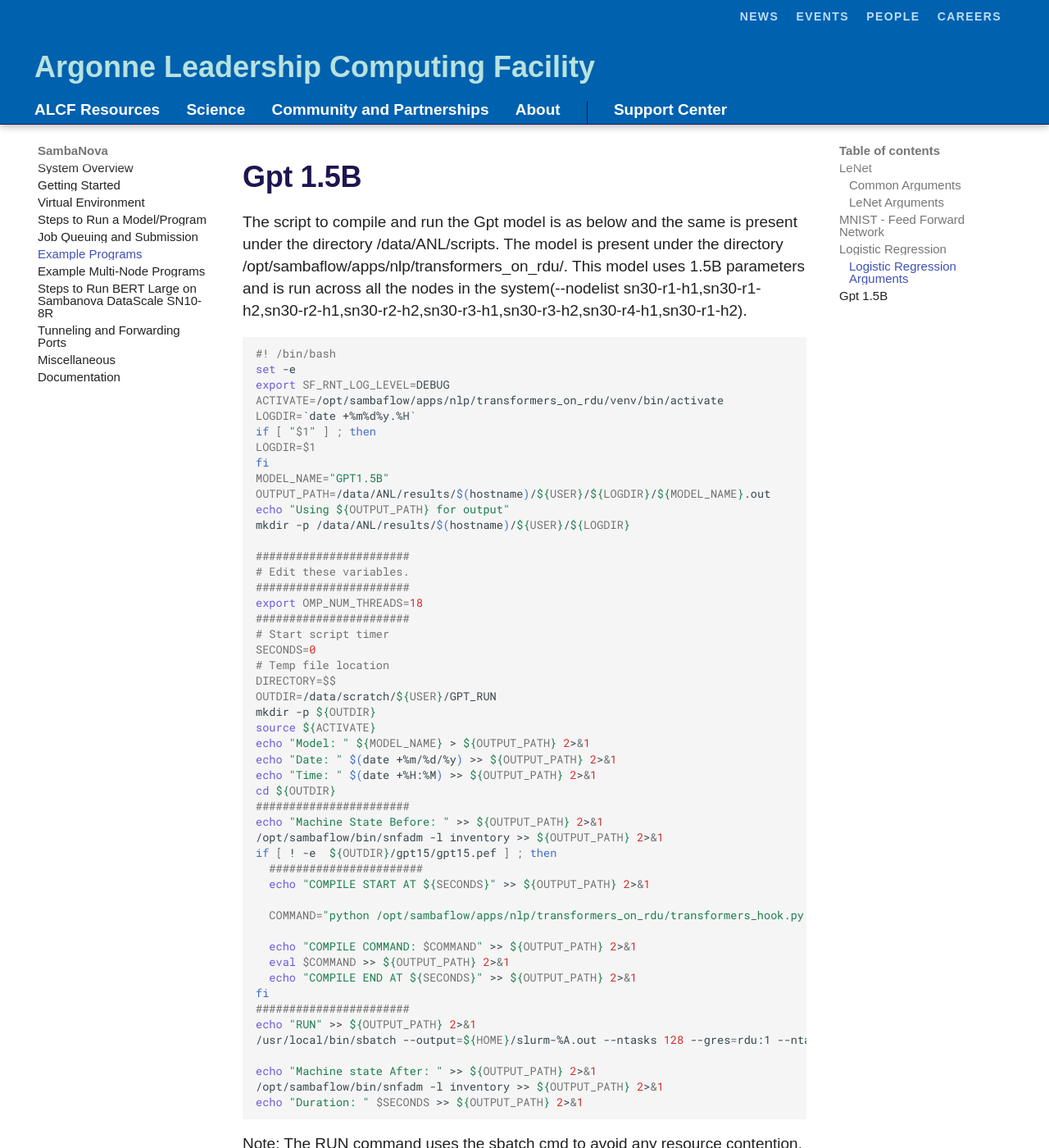
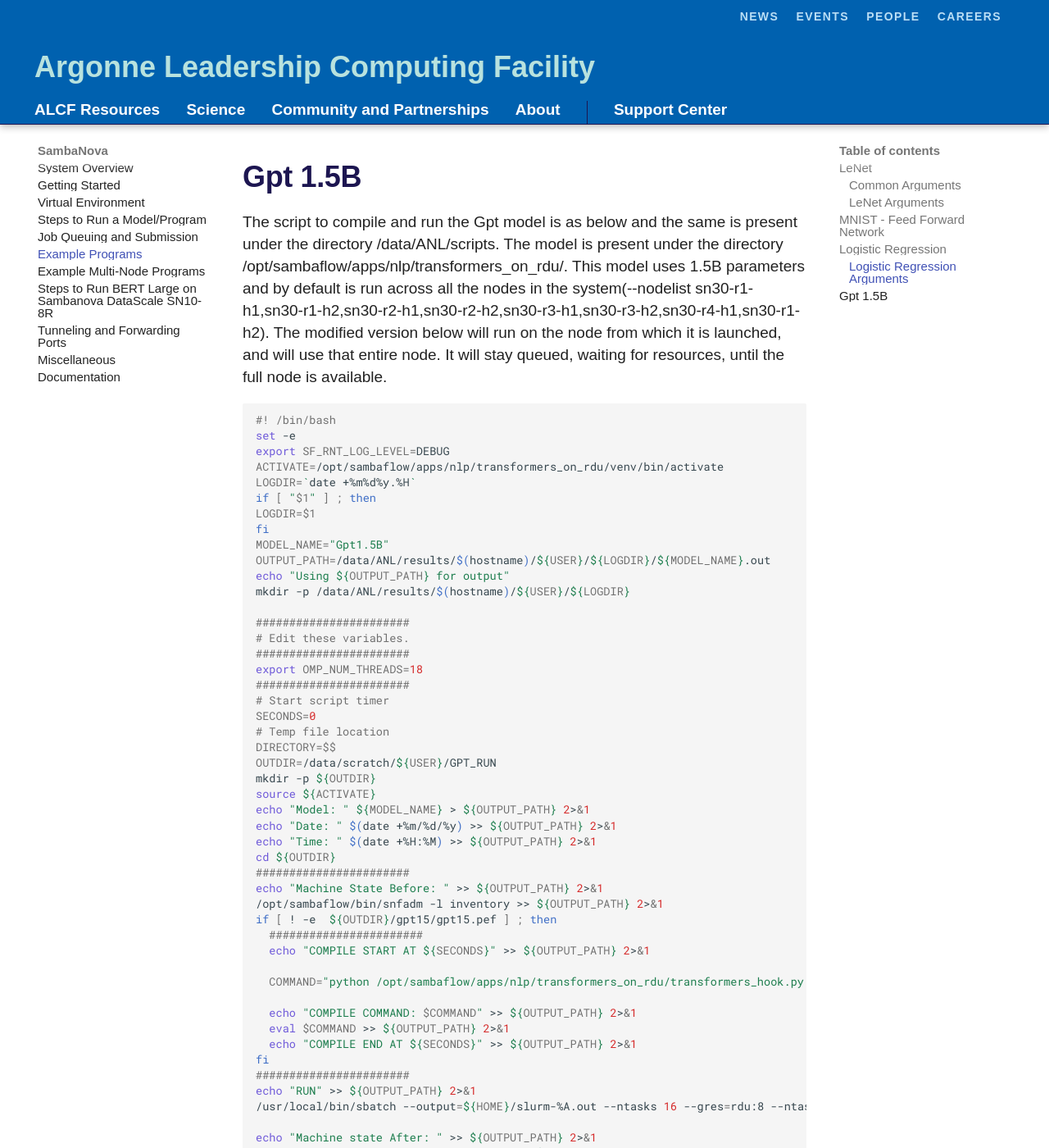
Before and after one commit to argonne-lcf/ai-testbed-userdocs, an MkDocs documentation site: the page built from docs/sambanova/Example-Programs.md, in a window 1280 px wide and 1400 px high, scrolled down 6545 px. Shown: the whole window at 82% size. Built offline with MkDocs 1.6.1 and Material for MkDocs 9.7.7, drawn with Linux system fonts in a browser that asks for light colours; some web fonts are replaced; comment, search, counter and statistics services are not loaded.

Commit message:
Update Example-Programs.md
Edit Gpt1.5B script copy in this document so that it uses the node the user is logged into, and only that node.

````diff
--- a/docs/sambanova/Example-Programs.md
+++ b/docs/sambanova/Example-Programs.md
@@ -284,7 +284,8 @@
 
 ## Gpt 1.5B
 
-The script to compile and run the Gpt model is as below and the same is present under the directory /data/ANL/scripts. The model is present under the directory /opt/sambaflow/apps/nlp/transformers_on_rdu/. This model uses 1.5B parameters and is run across all the nodes in the system(--nodelist sn30-r1-h1,sn30-r1-h2,sn30-r2-h1,sn30-r2-h2,sn30-r3-h1,sn30-r3-h2,sn30-r4-h1,sn30-r1-h2).
+The script to compile and run the Gpt model is as below and the same is present under the directory /data/ANL/scripts. The model is present under the directory /opt/sambaflow/apps/nlp/transformers_on_rdu/. This model uses 1.5B parameters and by default is run across all the nodes in the system(--nodelist sn30-r1-h1,sn30-r1-h2,sn30-r2-h1,sn30-r2-h2,sn30-r3-h1,sn30-r3-h2,sn30-r4-h1,sn30-r1-h2).
+The modified version below will run on the node from which it is launched, and will use that entire node. It will stay queued, waiting for resources, until the full node is available.
 
 ```bash
 #! /bin/bash
@@ -295,7 +296,7 @@
 if [ "$1" ] ; then
 LOGDIR=$1
 fi
-MODEL_NAME="GPT1.5B"
+MODEL_NAME="Gpt1.5B"
 OUTPUT_PATH=/data/ANL/results/$(hostname)/${USER}/${LOGDIR}/${MODEL_NAME}.out
 echo "Using ${OUTPUT_PATH} for output"
 mkdir -p /data/ANL/results/$(hostname)/${USER}/${LOGDIR}
@@ -331,11 +332,12 @@
 fi
 #######################
 echo "RUN" >> ${OUTPUT_PATH} 2>&1
-/usr/local/bin/sbatch --output=${HOME}/slurm-%A.out --ntasks 128 --gres=rdu:1 --ntasks-per-node 16  --nodes 8 --nodelist sn30-r1-h1,sn30-r1-h2,sn30-r2-h1,sn30-r2-h2,sn30-r3-h1,sn30-r3-h2,sn30-r4-h1,sn30-r1-h2 --cpus-per-task=8  /data/ANL/scripts/Gpt1.5B_run.sh >> ${OUTPUT_PATH} 2>&1
+/usr/local/bin/sbatch --output=${HOME}/slurm-%A.out --ntasks 16 --gres=rdu:8 --ntasks-per-node 16  --cpus-per-task=8 --nodes 1 --nodelist $(hostname) /data/ANL/scripts/Gpt1.5B_run.sh >> ${OUTPUT_PATH} 2>&1
 
 echo "Machine state After: " >> ${OUTPUT_PATH} 2>&1
 /opt/sambaflow/bin/snfadm -l inventory >> ${OUTPUT_PATH} 2>&1
 echo "Duration: " $SECONDS >> ${OUTPUT_PATH} 2>&1
+
 ```
 
 Note: The RUN command uses the sbatch cmd to avoid any resource contention.
````
